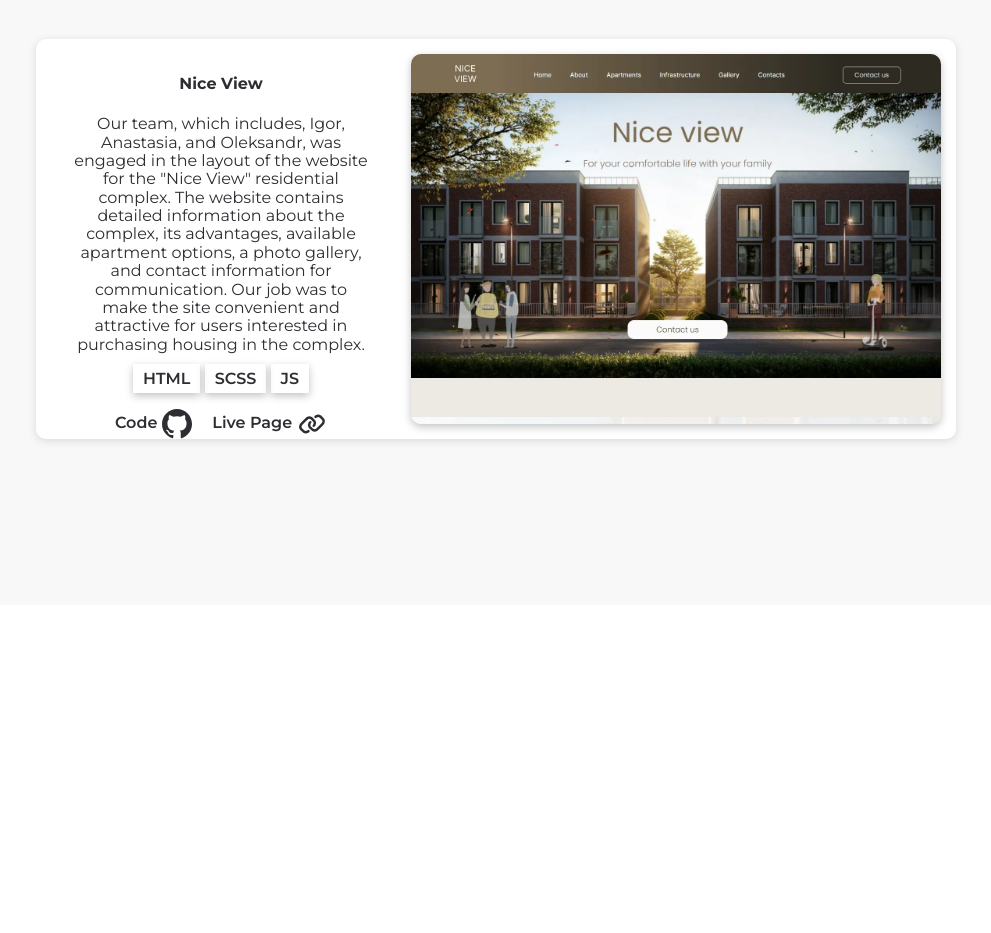
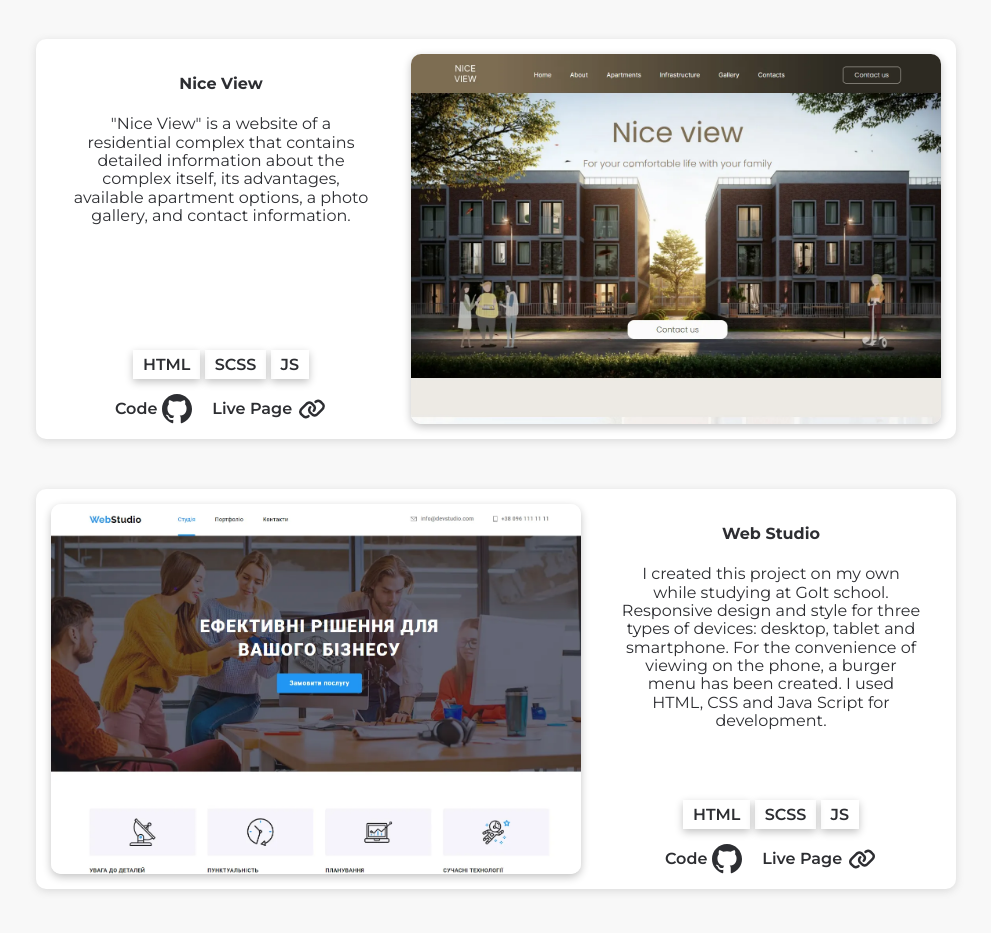
Before and after one commit to LehezaDmytro/portfolio, a plain HTML site: page index.html in a window 1280 px wide. Shown: the part 3029-3962 px from the top of the page, without its empty margins (144-1135 px from the left). Before the commit the page ends 3934 px from the top, so only its background shows below. Drawn offline with nearby package versions, Linux system fonts and the light colour scheme.

Commit message:
add new oriject in portfolio section

```diff
--- a/index.html
+++ b/index.html
@@ -305,14 +305,10 @@
                 <div>
                   <h4>Nice View</h4>
                   <p>
-                    Our team, which includes, Igor, Anastasia, and Oleksandr,
-                    was engaged in the layout of the website for the "Nice View"
-                    residential complex. The website contains detailed
-                    information about the complex, its advantages, available
-                    apartment options, a photo gallery, and contact information
-                    for communication. Our job was to make the site convenient
-                    and attractive for users interested in purchasing housing in
-                    the complex.
+                    "Nice View" is a website of a residential complex that
+                    contains detailed information about the complex itself, its
+                    advantages, available apartment options, a photo gallery,
+                    and contact information.
                   </p>
                 </div>
                 <div>
@@ -340,6 +336,55 @@
                 </div>
               </div>
             </li>
+            <li>
+              <a
+                class="project-image"
+                href="https://lehezadmytro.github.io/goit-markup-hw-08/"
+                target="_blank"
+                rel="noreferrer noopener"
+              >
+                <img
+                  class="vertical-scrolling-img"
+                  src="./img/projects/web-studio.webp"
+                  alt="Project unest-logistics.com.ua"
+                />
+              </a>
+              <div class="project-description">
+                <div>
+                  <h4>Web Studio</h4>
+                  <p>
+                    I created this project on my own while studying at GoIt
+                    school. Responsive design and style for three types of
+                    devices: desktop, tablet and smartphone. For the convenience
+                    of viewing on the phone, a burger menu has been created. I
+                    used HTML, CSS and Java Script for development.
+                  </p>
+                </div>
+                <div>
+                  <span>HTML</span>
+                  <span>SCSS</span>
+                  <span>JS</span>
+                  <div class="project-description__links">
+                    <a
+                      href="https://github.com/LehezaDmytro/goit-markup-hw-08"
+                      target="_blank"
+                      rel="noreferrer noopener"
+                      >Code
+                      <svg class="socials__icon" width="30px" height="30px">
+                        <use href="./img/icons.svg#git"></use></svg
+                    ></a>
+                    <a
+                      href="https://lehezadmytro.github.io/goit-markup-hw-08/"
+                      target="_blank"
+                      rel="noreferrer noopener"
+                      >Live Page
+                      <svg class="linl-icon" width="30px" height="30px">
+                        <use href="./img/icons.svg#link"></use></svg
+                    ></a>
+                  </div>
+                </div>
+              </div>
+            </li>
           </ul>
         </div>
       </section>
```
Also changed, not shown: img/projects/web-studio.webp (added).
